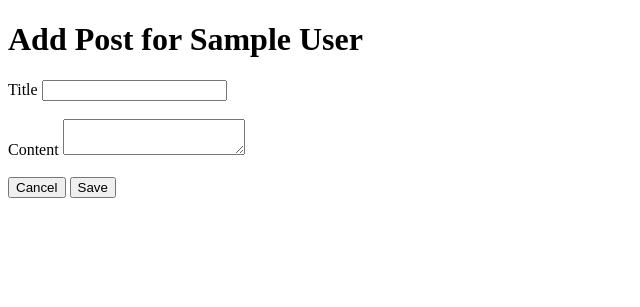
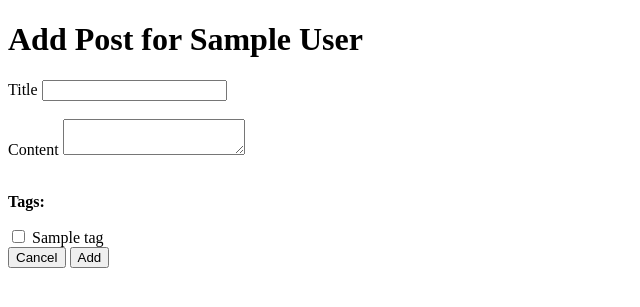
Before and after one commit to zataara/flask-blogly, a Flask app: page /users/1/posts/new in a window 1280 px wide. Shown: the top 307 px of the page, without its empty margins (0-640 px from the left). Run offline with Flask 2, Linux system fonts and the light colour scheme; tables that the repository leaves empty hold one stand-in row (values such as "Sample post").

Commit message:
creating and updating new routes/templates

```diff
--- a/app.py
+++ b/app.py
@@ -94,7 +94,9 @@ def users_destroy(user_id):
 def posts_new_form(user_id):
     '''Show a form to create a new post for a specific user'''
     user = User.query.get_or_404(user_id)
-    return render_template('/posts/new.html',user=user)
+    tags = Tag.query.all()
+
+    return render_template('/posts/new.html',user=user, tags=tags)
 
 
 @app.route('/users/<int:user_id>/posts/new', methods=['POST'])
@@ -102,8 +104,14 @@ def add_new_post(user_id):
     '''Show a form to create a new post for a specific user'''
 
     user = User.query.get_or_404(user_id)
+    tag_ids = [num for num in request.form.getlist('tags')]
+    tags = Tag.query.filter(Tag.id.in_(tag_ids)).all()
+
+
     new_post = Post(title = request.form['title'],
-                    content = request.form['content'])
+                    content = request.form['content'],
+                    user = user,
+                    tags=tags)
 
     db.session.add(new_post)
     db.session.commit()
@@ -125,8 +133,9 @@ def show_post(post_id):
 def edit_post(post_id):
 
     post = Post.query.get_or_404(post_id)
+    tags = Tag.query.all()
 
-    return render_template('/posts/edit.html', post=post)
+    return render_template('/posts/edit.html', post=post, tags=tags)
 
 
 @app.route('/posts/<int:post_id>/edit', methods=['POST'])
@@ -135,6 +144,9 @@ def add_post(post_id):
     post = Post.query.get_or_404(post_id)
     post.title = request.form['title']
     post.content = request.form['content']
+
+    tag_ids = [num for num in request.form.getlist('tags')]
+    post.tags = Tag.query.filter(Tag.id.in_(tag_ids)).all()
 
     db.session.add(post)
     db.session.commit()
--- a/templates/posts/new.html
+++ b/templates/posts/new.html
@@ -15,8 +15,17 @@
             <textarea type='text' name='content' min='1'></textarea>
         </div>
         <br>
+        <div>
+            <p><b>Tags:</b></p>
+            {% for tag in tags %}
+            <input type='checkbox' name='tags' value='{{tag.id}}'>
+            <label for='{{tag.id}}'>{{tag.name}}</label>
+            <br>
+
+            {% endfor %}
+        </div>
         <a href='/'><button type='submit'>Cancel</button></a>
-        <a href='/create'><button type='submit'>Save</button></a>
+        <a href='/create'><button type='submit'>Add</button></a>
     </form>
 
 
```
Also changed, not shown: templates/posts/edit.html (+10 -0 lines).
